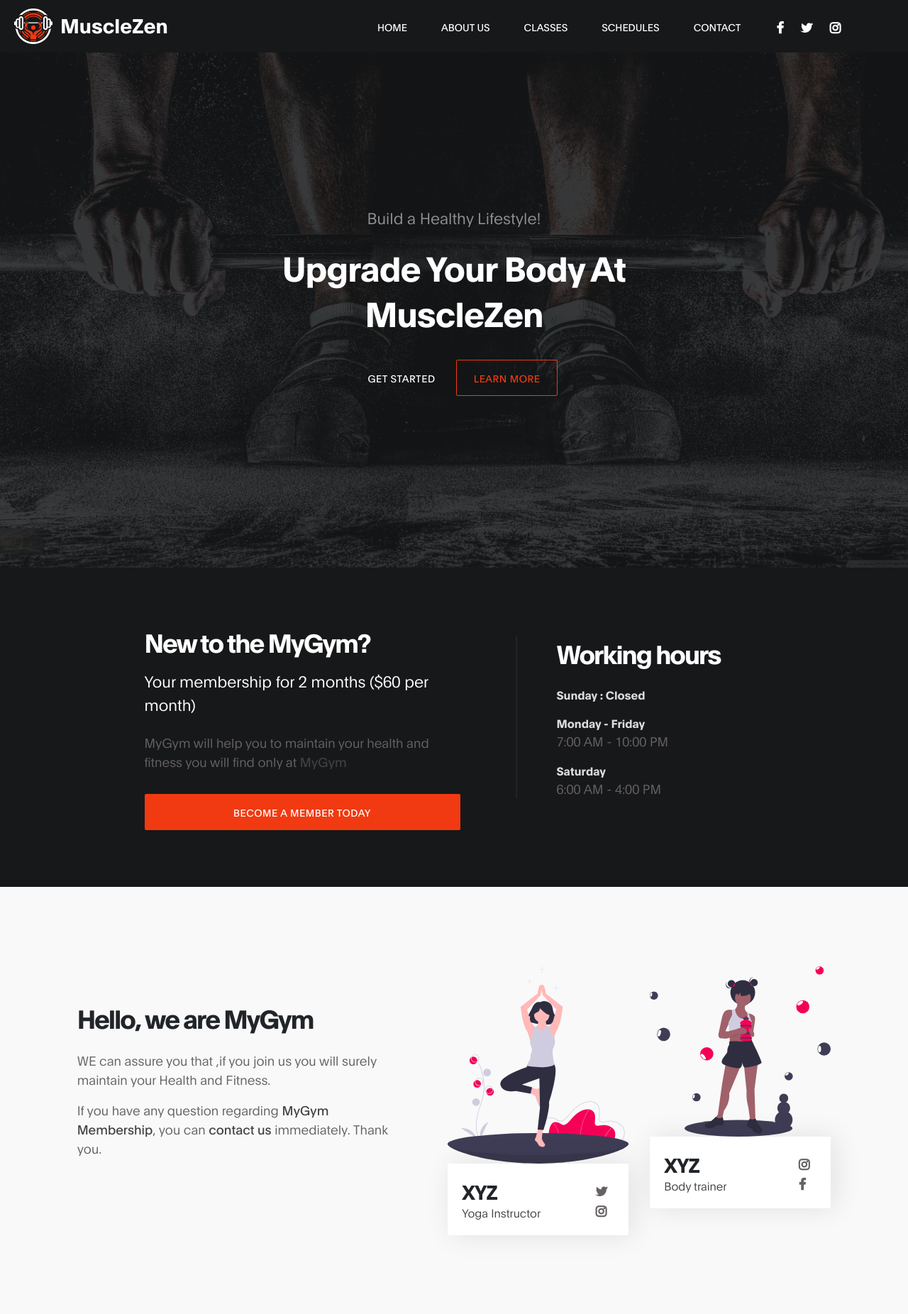
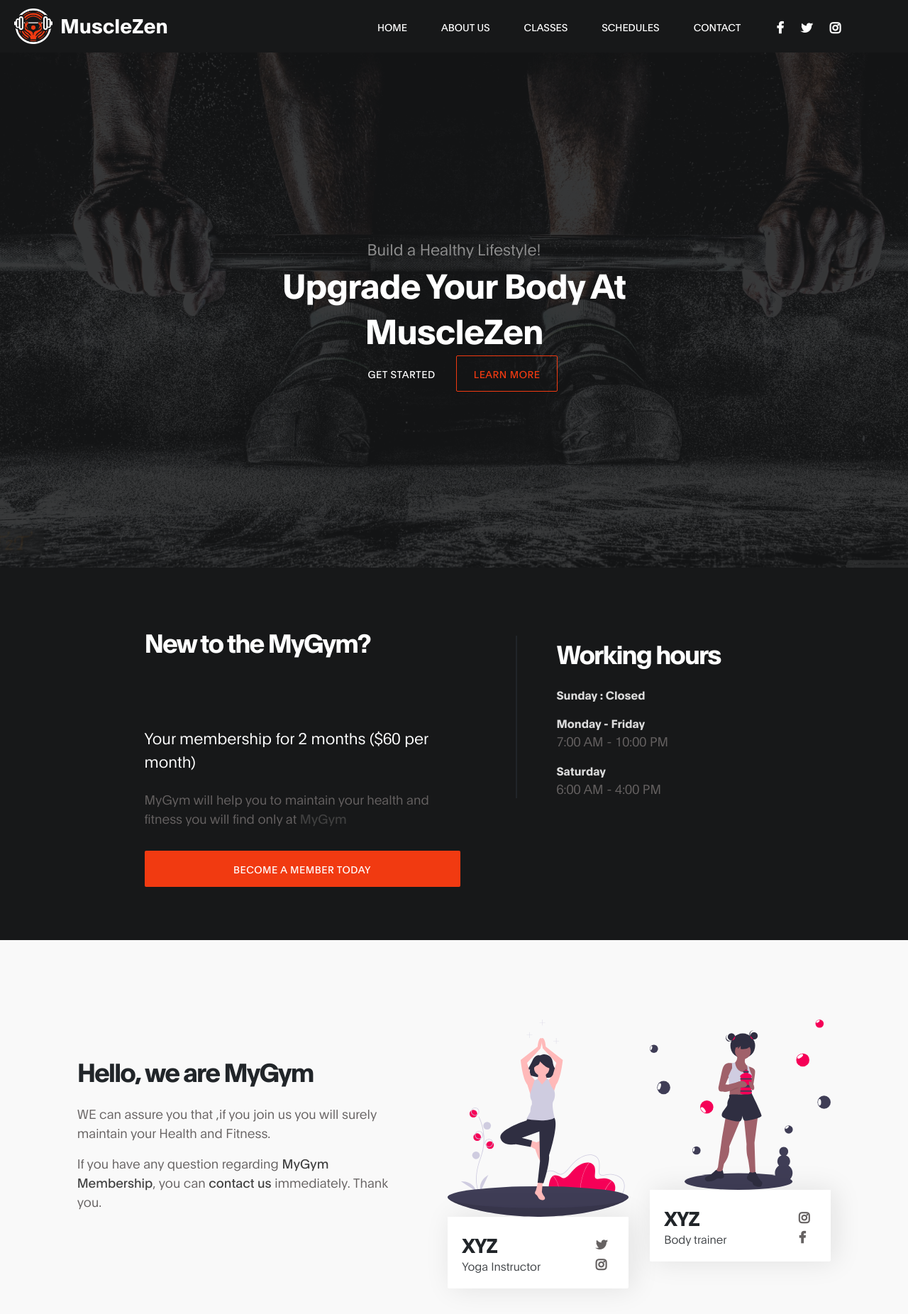
Before and after one commit to MintViper03/MuscleZen, a PHP site: page / in a window 1280 px wide. Shown: the top 1852 px of the page at 71% size. Run offline with PHP 8.4, Linux system fonts and the light colour scheme.

Commit message:
change the margin of text

```diff
--- a/MyGym Website/css/main.css
+++ b/MyGym Website/css/main.css
@@ -75,7 +75,8 @@
     font-weight: var(--font-weight-bold);
     letter-spacing: -1px;
     text-transform: capitalize;
-    margin: 20px 0;
+    margin: 30px 0;
+    margin-bottom: -10px;
   }
 
   h2 {
@@ -103,7 +104,8 @@
     color: var(--gray-color);
     font-size: var(--h6-font-size);
     line-height: inherit;
-    margin: 0;
+    margin-bottom: -30px;
+    margin-top: 80px;
   }
 
   p {
@@ -137,6 +139,7 @@
     letter-spacing: 0.5px;
     white-space: nowrap;
     transition: all 0.3s ease;
+    margin-bottom: -5px;
   }
 
   .custom-btn:hover {
```
